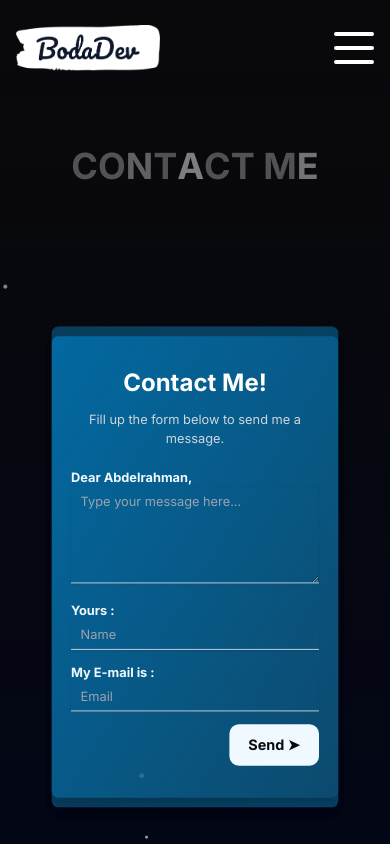
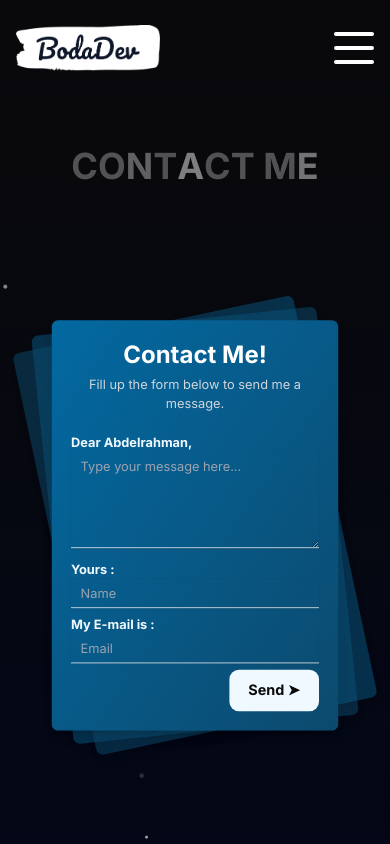
Before and after one commit to ar-refai/js-react-next-portfolio-, a Next.js app: page /contact in a window 390 px wide. Built offline with nearby package versions, Linux system fonts and the light colour scheme.

Commit message:
some touched

```diff
--- a/src/app/about/page.jsx
+++ b/src/app/about/page.jsx
@@ -127,14 +127,18 @@ const AboutPage = () => {
             {/* BIO DESC */}
             <motion.p initial={{ y: '300px' }} animate={isBioInView ? { y: 0 } : {}} transition={{ delay: 0.2 }} className='text-lg'>
             I graduated from Suez University with a degree in computer science in Sep 2021, where I learned various programming languages and frameworks, such as Laravel, PHP, and Java Script. Since Apr 2022, I have been working as a system administrator and web developer at the Egyptian army and on Freelance websites, where I manage databases, servers, and websites for various projects and operations.
-
-            In my current role, I have done a lot of projects and learned a lot of full stack web development skills, such as creating dynamic and responsive web pages, integrating APIs, and deploying applications. I have also worked as an army officer, where I gained leadership, teamwork, and problem-solving skills, as well as a sense of duty and honor. I am passionate about using technology to improve my job efficiency, and I would love to join an organization that shares this vision and values. I believe I can bring diverse perspectives and experiences to the team, as well as a strong work ethic, a creative mindset, and a willingness to learn and grow.
             </motion.p>
 
+            <motion.p initial={{ y: '300px' }} animate={isBioInView ? { y: 0 } : {}} transition={{ delay: 0.2 }} className='text-lg'>
+            In my current role, I have done a lot of projects and learned a lot of full stack web development skills, such as creating dynamic and responsive web pages, integrating APIs, and deploying applications. I have also worked as an army officer, where I gained leadership, teamwork, and problem-solving skills, as well as a sense of duty and honor.
+            </motion.p>
+            <motion.p initial={{ y: '300px' }} animate={isBioInView ? { y: 0 } : {}} transition={{ delay: 0.2 }} className='text-lg'>
+            I am passionate about using technology to improve my job efficiency, and I would love to join an organization that shares this vision and values. I believe I can bring diverse perspectives and experiences to the team, as well as a strong work ethic, a creative mindset, and a willingness to learn and grow.
+            </motion.p>
             {/* BIO QUOTE */}
 
             <motion.span initial={{ y: '300px' }} animate={isBioInView ? { y: 0 } : {}} transition={{ delay: 0.2 }} className='italic'>
-              Lorem ipsum dolor, sit amet consectetur adipisicing elit.
+              Hope You Find it descriptive.
             </motion.span>
 
             {/* BIOGRAPHY SIGN SVG*/}
--- a/src/app/contact/page.jsx
+++ b/src/app/contact/page.jsx
@@ -60,21 +60,21 @@ const ContactPage = () => {
         {/* FORM CONTAINER */}
         <div className="h-5/6 lg:h-full lg:w-1/2 scale-[0.8] md:scale-100">
           <motion.div>
-            <div className="py-6 flex flex-col justify-center sm:py-12 ">
-              <div className="relative group py-3 sm:max-w-xl sm:mx-auto ">
+            <div className="py-4 flex flex-col justify-center sm:py-12 ">
+              <div className="relative group sm:max-w-xl sm:mx-auto ">
                 {/* THE UNDER CARD #1 */}
                 <motion.div
-                  className="absolute px-2 inset-0 bg-gradient-to-r from-sky-800 opacity-50 to-sky-900 shadow-lg transform group-hover:rotate-6  rounded-lg sm:rounded-3xl duration-200 ease-out transition-all">
+                  className="absolute px-2 inset-0 bg-gradient-to-r from-sky-800 opacity-50 to-sky-900 shadow-lg transform group-hover:rotate-6 -rotate-6 rounded-lg sm:rounded-3xl duration-200 ease-out transition-all">
                 </motion.div>
                 {/* THE UNDER CARD #2 */}
                 <motion.div
-                  className="absolute px-2 inset-0 bg-gradient-to-r from-sky-900 opacity-50 to-sky-800 shadow-lg transform group-hover:rotate-12 rounded-lg sm:rounded-3xl duration-200 ease-out transition-all">
+                  className="absolute px-2 inset-0 bg-gradient-to-r from-sky-900 opacity-50 to-sky-800 shadow-lg transform group-hover:rotate-12 -rotate-12  rounded-lg sm:rounded-3xl duration-200 ease-out transition-all">
                 </motion.div>
                 {/* THE UPPER CARD */}
-                <motion.div className="text-white px-6 md:px-8 relative py-10 bg-gradient-to-br from-sky-700 to-sky-900 shadow-lg rounded-lg sm:rounded-3xl sm:p-20 duration-200 ease-out transition-all group-hover:rotate-2">
+                <motion.div className="text-white px-6 md:px-8 relative py-6 bg-gradient-to-br from-sky-700 to-sky-900 shadow-lg rounded-lg sm:rounded-3xl sm:p-14 duration-200 ease-out transition-all group-hover:rotate-2">
 
                   <div className="text-center pb-6">
-                    <h1 className="text-3xl font-bold mb-4">Contact Me!</h1>
+                    <h1 className="text-3xl font-bold mb-2">Contact Me!</h1>
 
                     <p className="text-gray-300">
                       Fill up the form below to send me a message.
@@ -84,18 +84,18 @@ const ContactPage = () => {
                   <form ref={form} onSubmit={sendEmail}>
                     <label className="font-semiBold text-sky-50  font-bold" htmlFor="msg"> Dear Abdelrahman, </label>
                     <textarea id='msg'
-                      className="shadow mb-4 min-h-0 appearance-none  bg-transparent border-b h-64 w-full py-2 px-3 text-gray-100 leading-tight focus:outline-none focus:border-sky-200 transition-all ease-out duration-200"
+                      className="shadow mb-2 min-h-0 appearance-none  bg-transparent border-b h-64 w-full py-2 px-3 text-gray-100 leading-tight focus:outline-none focus:border-sky-200 transition-all ease-out duration-200"
                       type="text" placeholder="Type your message here..." name="user-message" style={{height: 121}}></textarea>
 
                     <label className="font-semiBold text-sky-50  font-bold" htmlFor="name">Yours : </label>
 
                     <input id='name'
-                      className="shadow mb-4 appearance-none bg-transparent border-b w-full py-2 px-3 text-gray-100 leading-tight focus:outline-none focus:border-sky-400 transition-all ease-out duration-200"
+                      className="shadow mb-2 appearance-none bg-transparent border-b w-full py-2 px-3 text-gray-100 leading-tight focus:outline-none focus:border-sky-400 transition-all ease-out duration-200"
                       type="text" placeholder="Name" name="user-name" />
 
                       <label className="font-semiBold text-sky-50  font-bold" htmlFor="email">My E-mail is : </label>
                     <input id="email"
-                      className="shadow mb-4 appearance-none bg-transparent border-b w-full py-2 px-3 text-gray-100 leading-tight focus:outline-none focus:border-sky-400 transition-all ease-out duration-200"
+                      className="shadow mb-2 appearance-none bg-transparent border-b w-full py-2 px-3 text-gray-100 leading-tight focus:outline-none focus:border-sky-400 transition-all ease-out duration-200"
                       type="email" placeholder="Email" name="user-email" />
 
 
--- a/src/app/page.js
+++ b/src/app/page.js
@@ -35,14 +35,12 @@ export default function Home() {
           className="md:h-1/2 lg:h-full lg:w-1/2 relative h-[340px] overflow-hidden">
           <MotionImage
             drag
-            dragPropagation='true'
             dragConstraints={parentRef}
-            priority={true}
             src='/hero1.png'
             alt='hero'
             fill
             sizes="(max-width: auto) , (max-height: auto) "
-            className="object-contain cursor-grab active:cursor-grabbing hover:hue-rotate-90 transition-transform ease-out duration-400  hover:-translate-y-1"
+            className="object-contain cursor-grab active:cursor-grabbing hover:hue-rotate-[150deg] transition-transform ease-out duration-400  hover:-translate-y-1"
           />
         </motion.div>
         {/* TEXT CONTAINER */}
@@ -83,10 +81,10 @@ export default function Home() {
             {/* BTN #1 */}
             <div className="relative inline-flex group">
               <div
-                className="absolute group-hover:scale-120 transitiona-all duration-1000 opacity-70 -inset-px bg-gradient-to-r from-[#3ba2d9] via-[#0a74ae55] to-[#1a7eb455] rounded-xl blur-lg group-hover:opacity-100 group-hover:-inset-1 group-hover:duration-200 animate-tilt">
+                className="absolute group-hover:scale-120 transitiona-all duration-1000 opacity-70 -inset-px bg-gradient-to-r from-[#51c2ff] via-[#2ba8ec] to-[#0084ff] rounded-xl blur-lg group-hover:opacity-100 group-hover:-inset-1 group-hover:duration-200 animate-tilt">
               </div>
               <Link href="/portfolio" title="Get quote now"
-                className="relative inline-flex items-center justify-center px-5 py-2 md:px-8 md:py-4 md:font-bold text-md  text-white transition-all duration-200 bg-gray-900 font-pj rounded-xl focus:outline-none focus:ring-2 focus:ring-offset-2 focus:ring-gray-900"
+                className="relative inline-flex items-center justify-center px-5 py-2 md:px-8 md:py-4 md:font-bold text-md  text-gray-900 transition-all duration-200 bg-white font-pj rounded-xl focus:outline-none focus:ring-2 focus:ring-offset-2 focus:ring-gray-900"
                 role="button">
                   My Projects
               </Link>
@@ -95,10 +93,10 @@ export default function Home() {
             {/* BTN #2 */ }
             <div className="relative inline-flex group">
               <div
-                className="absolute group-hover:scale-110 transitiona-all duration-1000 opacity-70 -inset-px bg-gradient-to-r from-[#1a7eb455] via-[#0a74ae55] to-[#3ba2d9] rounded-xl blur-lg group-hover:opacity-100 group-hover:-inset-1 group-hover:duration-200 animate-tilt">
+                className="absolute group-hover:scale-110 transitiona-all duration-1000 opacity-70 -inset-px bg-gradient-to-r from-[#51c2ff] via-[#2ba8ec] to-[#0084ff] rounded-xl blur-lg group-hover:opacity-100 group-hover:-inset-1 group-hover:duration-200 animate-tilt">
               </div>
               <Link href="/contact" title="Get quote now"
-                className="relative inline-flex items-center justify-center px-5 py-2 md:px-8 md:py-4 md:font-bold text-md  text-white transition-all duration-200 bg-gray-900 font-pj rounded-xl focus:outline-none focus:ring-2 focus:ring-offset-2 focus:ring-gray-900"
+                className="relative inline-flex items-center justify-center px-5 py-2 md:px-8 md:py-4 md:font-bold text-md  text-gray-900 transition-all duration-200 bg-white font-pj rounded-xl focus:outline-none focus:ring-2 focus:ring-offset-2 focus:ring-gray-900"
                 role="button">Contact Me
               </Link>
             </div>
```
